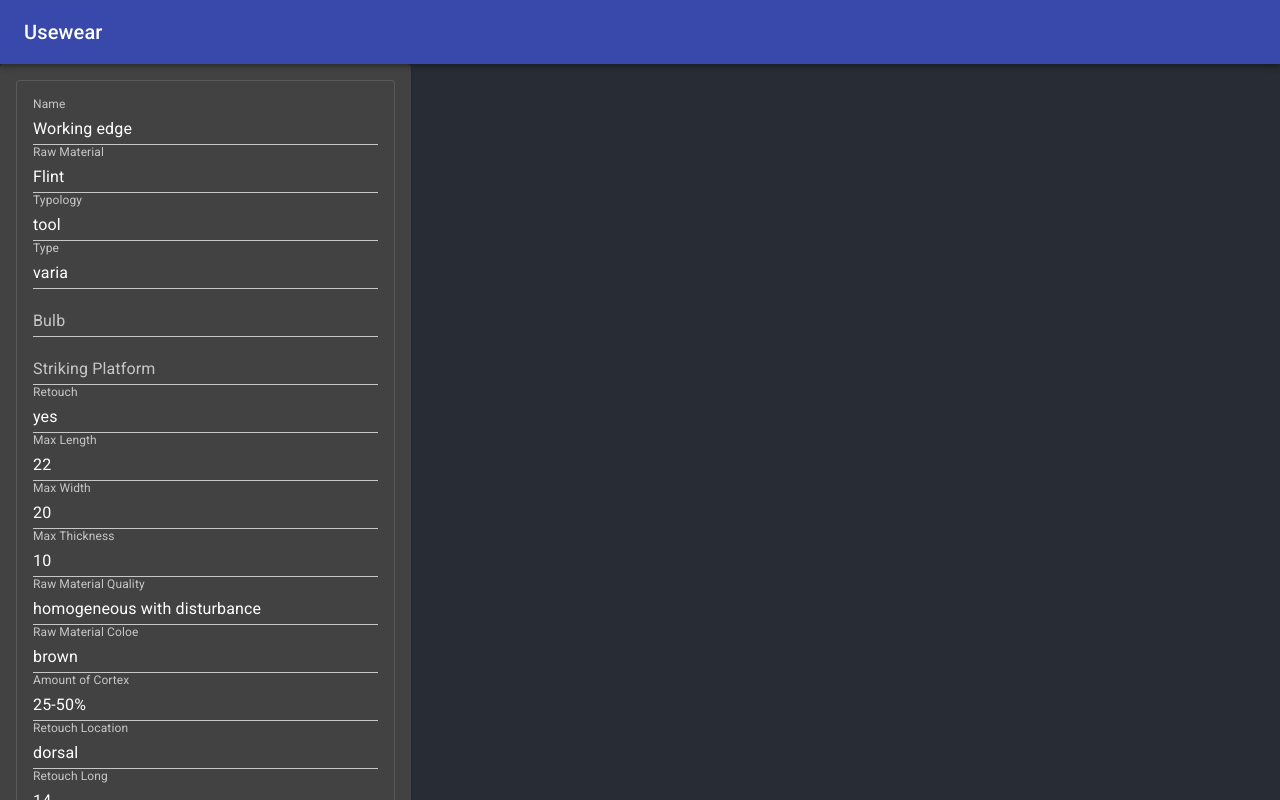
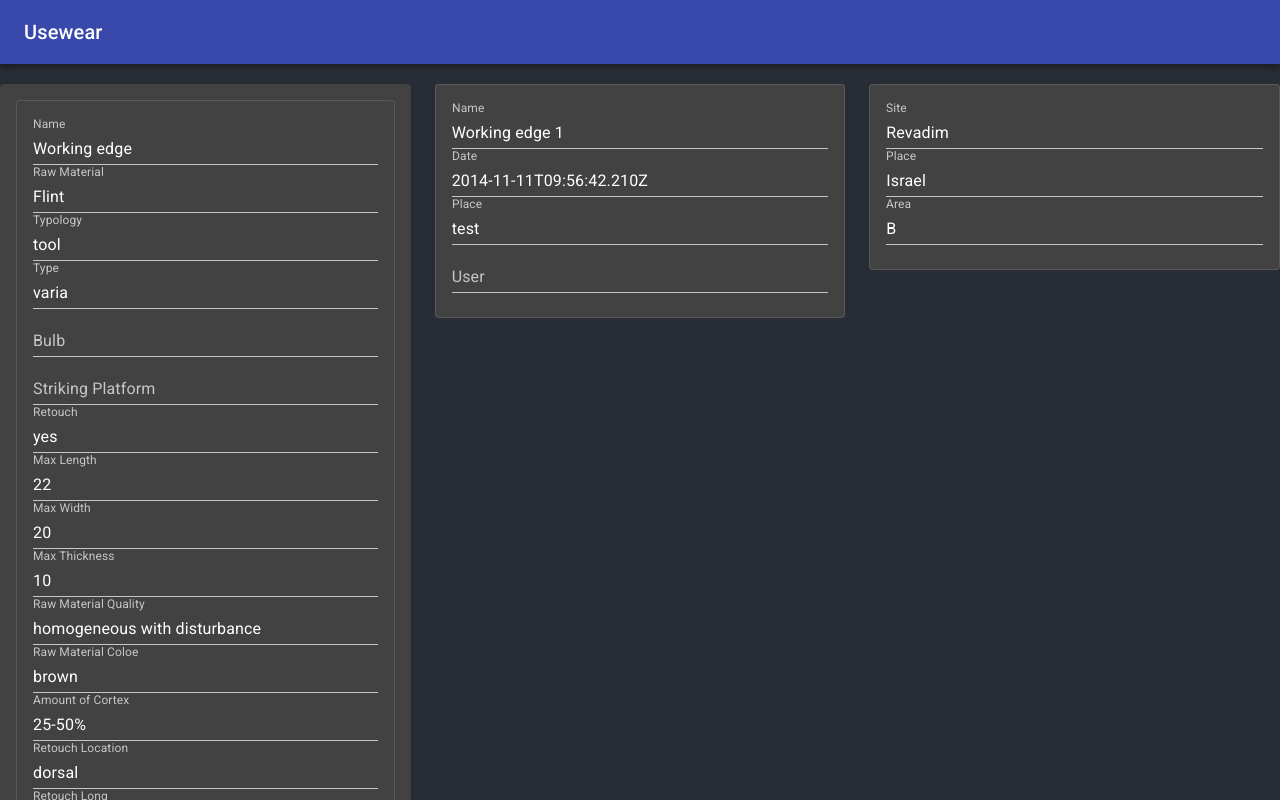
Before and after one commit to dimkinv/usewear-client, a React (Create React App) app: page / in a window 1280 px wide. Shown: the top 800 px of the page. Built offline with nearby package versions, Linux system fonts and the light colour scheme.

Commit message:
added more renderers to item

```diff
--- a/src/App.tsx
+++ b/src/App.tsx
@@ -2,8 +2,12 @@ import React from 'react';
 import { AppBar, Toolbar, Typography, createMuiTheme, ThemeProvider, Grid } from '@material-ui/core';
 import './App.css';
 import { green } from '@material-ui/core/colors';
-import { generalInfoOfItemFields, item } from './dynamic-forms/example-item';
+import { generalInfoFields, generalInfoOfItemFields, item, root } from './dynamic-forms/example-item';
 import { SmartGroupController } from './dynamic-forms/smart-group-controller/SmartGroupsController';
+import { GroupData } from './dynamic-forms/smart-form.model';
+import { SmartGroup } from './dynamic-forms/smart-group/SmartGroup';
+
+let mockData = item;
 
 const darkTheme = createMuiTheme({
   palette: {
@@ -18,7 +22,7 @@ const darkTheme = createMuiTheme({
 function App() {
   return (
     <ThemeProvider theme={darkTheme}>
-      <AppBar className="" position="relative" color="secondary">
+      <AppBar className="app-bar" position="relative" color="secondary">
         <Toolbar>
           <Typography variant="h6" color="inherit" noWrap>
             Usewear
@@ -27,23 +31,30 @@ function App() {
       </AppBar>
       <Grid container spacing={3}>
         <Grid item md={4} xs={12}>
-          {/* <SmartGroup fields={generalInfoOfItemFields} isMultiple={true} data={item.generalInfoOfItem[0] as { [id: string]: unknown }} onChange={onGroupChange.bind(null, 'generalInfoOfItemFields')} /> */}
-          <SmartGroupController fields={generalInfoOfItemFields} data={item.generalInfoOfItem} onChange={(groupIndex:number, changedGroup: { [id: string]: unknown }) => onGroupChange(item.generalInfoOfItem, groupIndex, changedGroup)}></SmartGroupController>
+          <SmartGroupController fields={generalInfoOfItemFields} data={mockData.generalInfoOfItem} onChange={(groupIndex: number, changedGroup: GroupData) => onGroupsChange(item.generalInfoOfItem, groupIndex, changedGroup)}></SmartGroupController>
         </Grid>
         <Grid item md={4} xs={12}>
-          {/* <SmartGroup fields={generalInfo} data={item.generalInfo as { [id: string]: unknown }} onChange={onGroupChange.bind(null, 'generalInfo')} /> */}
+          <SmartGroup fields={generalInfoFields} groupData={item.generalInfo} onGroupChange={generalInfo => mockData.generalInfo = { ...mockData.generalInfo, ...generalInfo }}></SmartGroup>
         </Grid>
         <Grid item md={4} xs={12}>
-          {/* <SmartGroup fields={root} data={item as { [id: string]: unknown }} onChange={onGroupChange.bind(null, 'item')} /> */}
+          <SmartGroup fields={root} groupData={mockData} onGroupChange={onItemRootUpdate} />
         </Grid>
 
       </Grid>
     </ThemeProvider>
   );
 
-  function onGroupChange(groups: { [id: string]: unknown }[], groupIndex: number, changedGroup: { [id: string]: unknown }) {
+  function onGroupsChange(groups: GroupData[], groupIndex: number, changedGroup: GroupData) {
     groups[groupIndex] = changedGroup;
-    console.log(item)
+    console.log(mockData)
+  }
+
+  function onItemRootUpdate(updatedItem: GroupData) {
+    mockData = {
+      ...mockData,
+      ...updatedItem,
+
+    }
   }
 }
 
--- a/src/dynamic-forms/example-item.ts
+++ b/src/dynamic-forms/example-item.ts
@@ -116,15 +116,15 @@ export const item = {
         }
     ],
     "generalInfo": {
-        "name": "Working edge ",
+        "name": "Working edge 1",
         "date": "2014-11-11T09:56:42.210Z",
-        "place": "",
+        "place": "test",
         "user": "",
         "_id": "5461e0463bdd6c020045c3cf"
     }
 };
 
-export const generalInfo: FormField[] = [
+export const generalInfoFields: FormField[] = [
     {
         inputType: SmartInputType.text,
         label: 'Name',
--- a/src/dynamic-forms/smart-form.model.ts
+++ b/src/dynamic-forms/smart-form.model.ts
@@ -12,3 +12,7 @@ export enum SmartInputType {
     multi_select = 'multi_select',
     date = 'date'
   }
+
+export interface GroupData{
+    [id:string]: unknown;
+}
```
